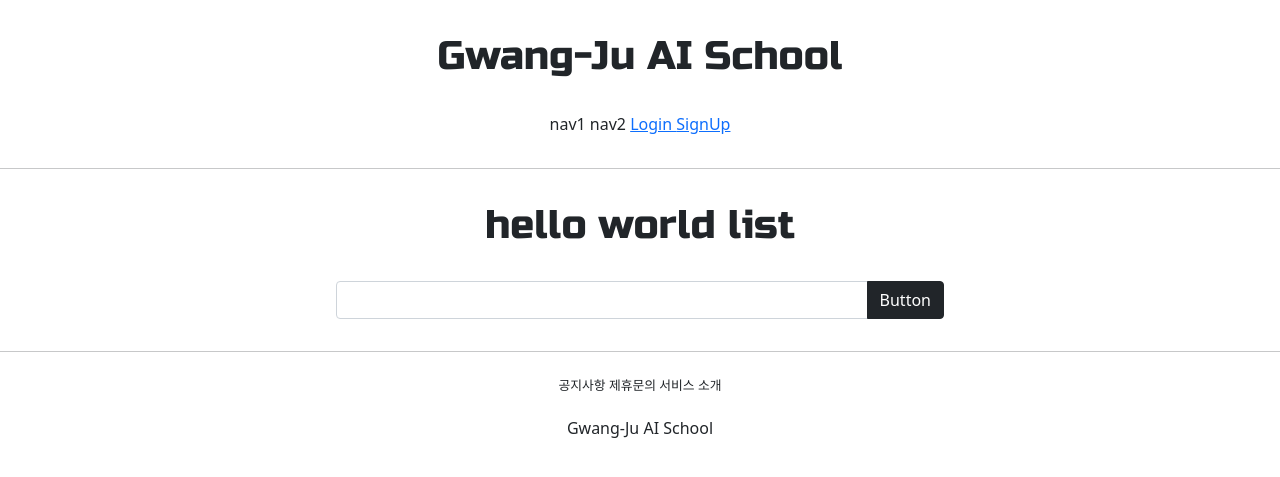
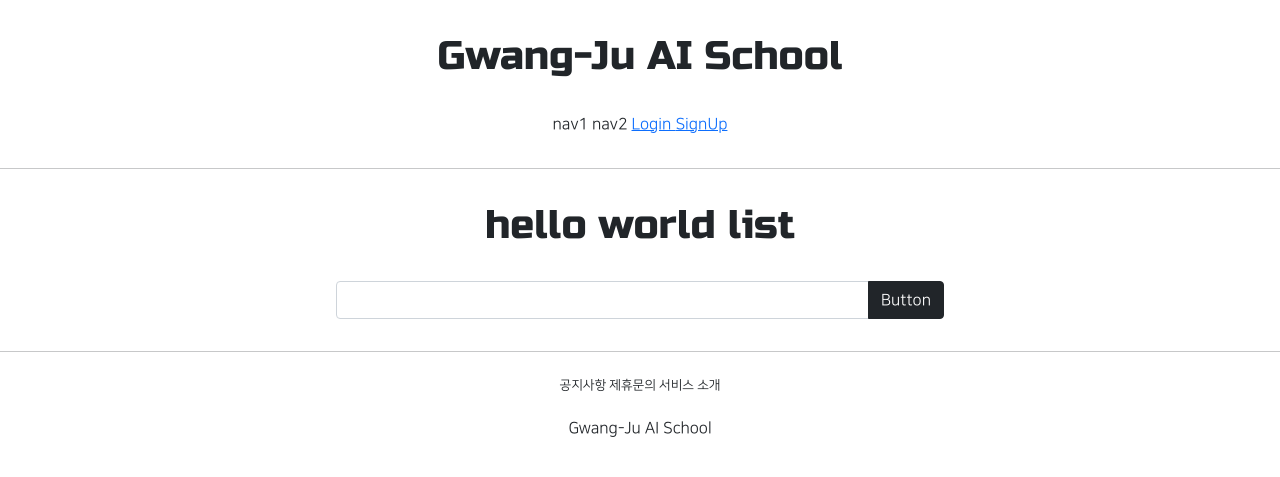
Before and after one commit to Kim-Gwang-Min/django_project, a Django app: page /accounts/hello_world/ in a window 1280 px wide. Shown: the top 477 px of the page. Run offline with Django 3.2, Linux system fonts and the light colour scheme; parts of the project's set-up code (start-up, migrations or seed data) failed here and were passed over; some libraries are stand-ins or nearby versions.

Commit message:
7/15 change fonts and korean

```diff
--- a/djangoProject/settings.py
+++ b/djangoProject/settings.py
@@ -126,7 +126,7 @@ AUTH_PASSWORD_VALIDATORS = [
 # Internationalization
 # https://docs.djangoproject.com/en/3.2/topics/i18n/
 
-LANGUAGE_CODE = 'en-us'
+LANGUAGE_CODE = 'ko-kr'
 
 TIME_ZONE = 'UTC'
 
--- a/templates/base.html
+++ b/templates/base.html
@@ -3,7 +3,7 @@
 
 {% include 'head.html' %}
 
-<body>
+<body style="font-family: 'NanumSquareR'">
 
     {% include 'header.html' %}
 
--- a/templates/head.html
+++ b/templates/head.html
@@ -13,8 +13,30 @@
     <link href="https://fonts.googleapis.com/css2?family=Russo+One&display=swap" rel="stylesheet">
 
     {#  STATIC FILES LINK  #}
-    <Link rel="stylesheet" type="text/css" href="{% static 'base.css' %}"
+    <Link rel="stylesheet" type="text/css" href="{% static 'base.css' %}">
 
+    <style>
+        @font-face {
+            font-family: 'NanumSquareR';
+            src: local('NanumSquareR'),
+            url("{% static 'fonts/NanumSquareR.ttf' %}") format("opentype");
+        }
+        @font-face {
+            font-family: 'NanumSquareEB';
+            src: local('NanumSquareEB'),
+            url("{% static 'fonts/NanumSquareEB.otf' %}") format("opentype");
+        }
+        @font-face {
+            font-family: 'NanumSquareB';
+            src: local('NanumSquareB'),
+            url("{% static 'fonts/NanumSquareB.otf' %}") format("opentype");
+        }
+        @font-face {
+            font-family: 'NanumSquareR';
+            src: local('NanumSquareR'),
+            url("{% static 'fonts/NanumSquareR.otf' %}") format("opentype");
+        }
+    </style>
 
 
 </head>
```
Also changed, not shown: static/fonts/NanumSquareB.otf (added), static/fonts/NanumSquareEB.otf (added), static/fonts/NanumSquareL.otf (added), static/fonts/NanumSquareR.otf (added).
